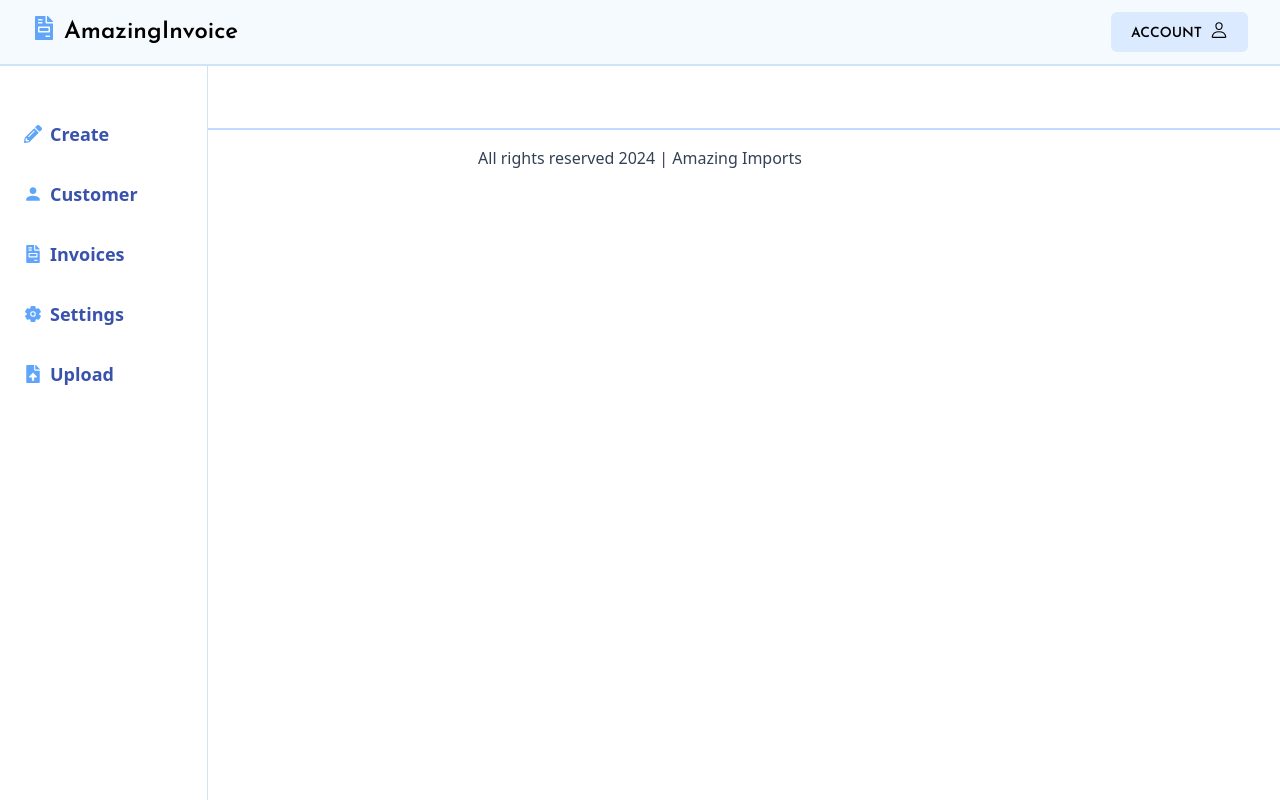
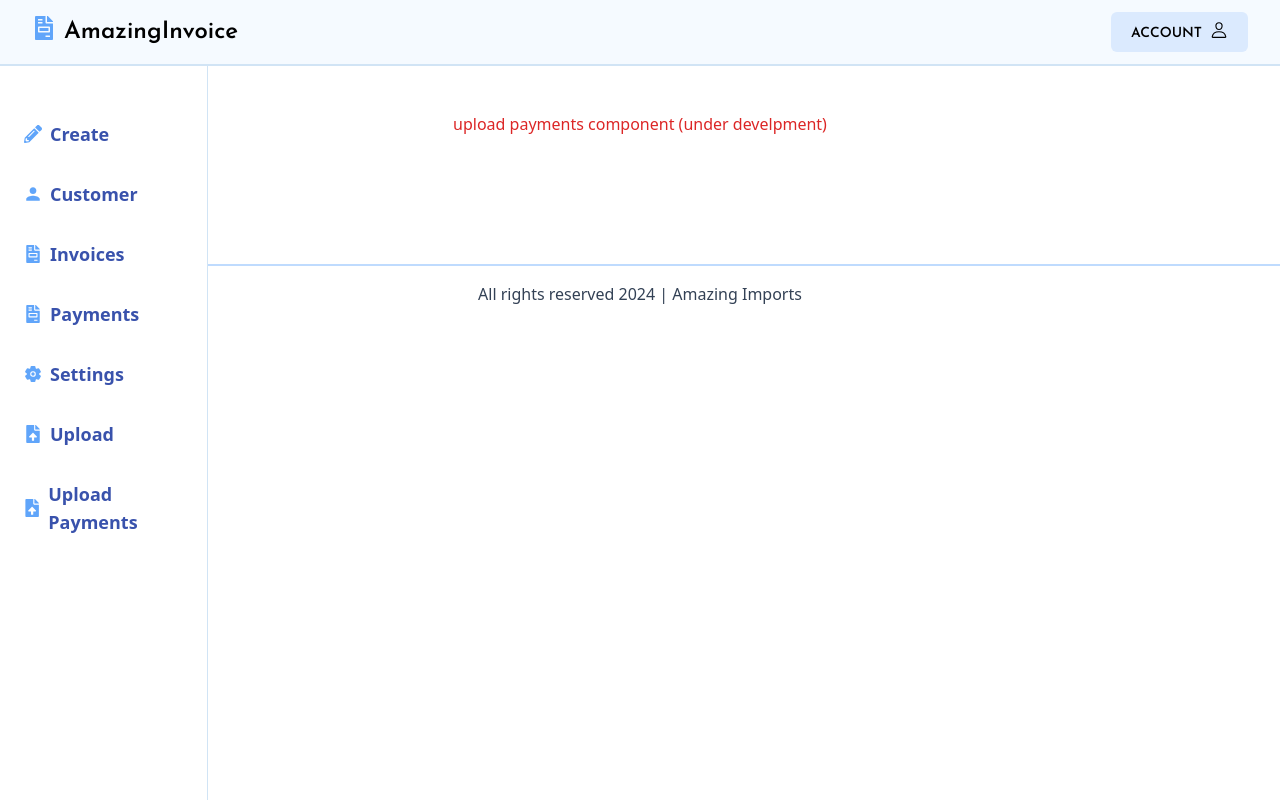
Before and after one commit to luqmanmatloob/QuickBill, a React (Create React App) app in the folder client/: page /uploadpaymentspage in a window 1280 px wide. Built offline with nearby package versions, Linux system fonts and the light colour scheme; no server answers.

Commit message:
unable to update payments error fixed, structure for payments feature added

```diff
--- a/client/src/App.js
+++ b/client/src/App.js
@@ -11,6 +11,8 @@ import PrintPage from './pages/PrintPage'
 import InvoiceQuotesListPage from './pages/InvoiceQuotesListPage'
 import TestPage from './pages/TestPage'
 import CustomerPage from './pages/CustomerPage';
+import PaymentsListPage from './pages/PaymentsListPage';
+import UploadPaymentsPage from './pages/UploadPaymentsPage';
 
 
 const App = () => {
@@ -28,6 +30,8 @@ const App = () => {
           <Route path="/InvoiceQuotesListPage" element={<InvoiceQuotesListPage />} />
           <Route path="/test" element={<TestPage />} />
           <Route path="/customer" element={<CustomerPage />} />
+          <Route path="/paymentslistpage" element={<PaymentsListPage />} />
+          <Route path="/uploadpaymentspage" element={<UploadPaymentsPage />} />
         </Routes>
         <Footer />
       </div>
--- /dev/null
+++ b/client/src/components/PaymentsList.jsx
@@ -0,0 +1,19 @@
+import React from 'react'
+
+const PaymentsList = () => {
+  return (
+    <div className="mt-28 mx-full">
+      <h1 className='text-red-600 text-center'> payments component (under develpment)</h1>
+    </div>
+  )
+}
+
+export default PaymentsList
+
+
+
+// opens the page use effect will call a function that will fetch all the invoices
+// and will display the payments from inoices on screen just like invoie list page
+
+// there will be only edit option next to it exactly like invoice list, and when user click on edit payment
+// he will edit it in invoice and and then he whill click done and update the invoice
--- /dev/null
+++ b/client/src/components/UploadPayments.jsx
@@ -0,0 +1,26 @@
+import React from 'react'
+
+const UploadPayments = () => {
+  return (
+    <div className="mt-28 mx-full">
+      <h1 className='text-red-600 text-center'>upload payments component (under develpment)</h1>
+    </div>
+  )
+}
+
+export default UploadPayments
+
+
+
+
+// user clicks on upload Payment
+
+// it takes the csv file
+
+// parses the csv file and dependng on the invoice number it updates the payment in their perspective mongo collection
+
+// then it fetches all  the uploaded payments and shows them on screen as table and user can edit them (just like uplaod invoice)
+
+// when click on edit he will go to edit invoice page where he will update the entire invoice
+
+// and if the invoice number does not exist for any payment it will show that on screen and tell that for this invoice odnt exist and will ignore it
--- a/client/src/components/layout/Sidebar.jsx
+++ b/client/src/components/layout/Sidebar.jsx
@@ -16,38 +16,52 @@ const Sidebar = () => {
         <div className="bg-white text-[#3952ac] pl-2 text-bases py-4 fixed left-0 top-[64px] bottom-0 z-40 w-52 border-[#d1e4f5] border-r-[1px] max-h-[110vh] h-full overflow-auto custom-scrollbar">
             <ul className="flex flex-col my-8 space-y-4 font-semibold text-sm">
                 <li className='flex gap-2 py-2 px-4 hover:text-[#2046cf] hover:underline font-semibold text-lg items-center '>
-                    <FaPencilAlt className='text-blue-400'/>
+                    <FaPencilAlt className='text-blue-400' />
                     <NavLink exact to="/" className="" activeClassName="font-bold">
                         Create
                     </NavLink>
                 </li>
                 <li className='flex gap-2 py-2 px-4 hover:text-[#2046cf] hover:underline font-semibold text-lg items-center '>
-                    <IoMdPerson className='text-blue-400'/>
+                    <IoMdPerson className='text-blue-400' />
 
                     <NavLink exact to="/customer" className="" activeClassName="font-bold">
                         Customer
                     </NavLink>
                 </li>
                 <li className='flex gap-2 py-2 px-4 hover:text-[#2046cf] hover:underline font-semibold text-lg items-center '>
-                    <FaFileInvoice  className='text-blue-400'/>
+                    <FaFileInvoice className='text-blue-400' />
 
                     <NavLink exact to="/InvoiceQuotesListPage" className="" activeClassName="font-bold">
                         Invoices
                     </NavLink>
                 </li>
+                <li className='flex gap-2 py-2 px-4 hover:text-[#2046cf] hover:underline font-semibold text-lg items-center '>
+                    <FaFileInvoice className='text-blue-400' />
+
+                    <NavLink exact to="/paymentslistpage" className="" activeClassName="font-bold">
+                        Payments
+                    </NavLink>
+                </li>
 
                 <li className='flex gap-2 py-2 px-4 hover:text-[#2046cf] hover:underline font-semibold text-lg items-center '>
-                    <IoSettings className='text-blue-400'/>
+                    <IoSettings className='text-blue-400' />
 
                     <NavLink exact to="/setting" className="" activeClassName="font-bold">
                         Settings
                     </NavLink>
                 </li>
                 <li className='flex gap-2 py-2 px-4 hover:text-[#2046cf] hover:underline font-semibold text-lg items-center '>
-                    <FaFileUpload className='text-blue-400'/>
+                    <FaFileUpload className='text-blue-400' />
 
                     <NavLink exact to="/uploadPage" className="" activeClassName="font-bold">
                         Upload
+                    </NavLink>
+                </li>
+                <li className='flex gap-2 py-2 px-4 hover:text-[#2046cf] hover:underline font-semibold text-lg items-center '>
+                    <FaFileUpload className='text-blue-400' />
+
+                    <NavLink exact to="/uploadpaymentspage" className="" activeClassName="font-bold">
+                        Upload Payments
                     </NavLink>
                 </li>
 
--- a/client/src/helpers/incrementString.js
+++ /dev/null
@@ -1,21 +0,0 @@
-const incrementString = (string) => {
-  // Convert pass args to string
-  const str = string.toString();
-  // Extract string's number
-  let number = str.match(/\d+/) === null ? 0 : str.match(/\d+/)[0];
-
-  // Store number's length
-  const numberLength = number.length;
-
-  // Increment number by 1
-  number = (parseInt(number) + 1).toString();
-
-  // If there were leading 0s, add them again
-  while (number.length < numberLength) {
-    number = '0' + number;
-  }
-
-  return str.replace(/[0-9]/g, '').concat(number);
-};
-
-export default incrementString;
--- /dev/null
+++ b/client/src/pages/PaymentsListPage.jsx
@@ -0,0 +1,12 @@
+import React from 'react'
+import PaymentsList from '../components/PaymentsList'
+
+const PaymentsListPage = () => {
+    return (
+        <div>
+            <PaymentsList />
+        </div>
+    )
+}
+
+export default PaymentsListPage
--- /dev/null
+++ b/client/src/pages/UploadPaymentsPage.jsx
@@ -0,0 +1,12 @@
+import React from 'react'
+import UploadPayments from '../components/UploadPayments'
+
+const UploadPaymentsPage = () => {
+    return (
+        <div>
+            <UploadPayments />
+        </div>
+    )
+}
+
+export default UploadPaymentsPage
```
Also changed, not shown: 1 other file (tests, documents, lock files or other folders).
